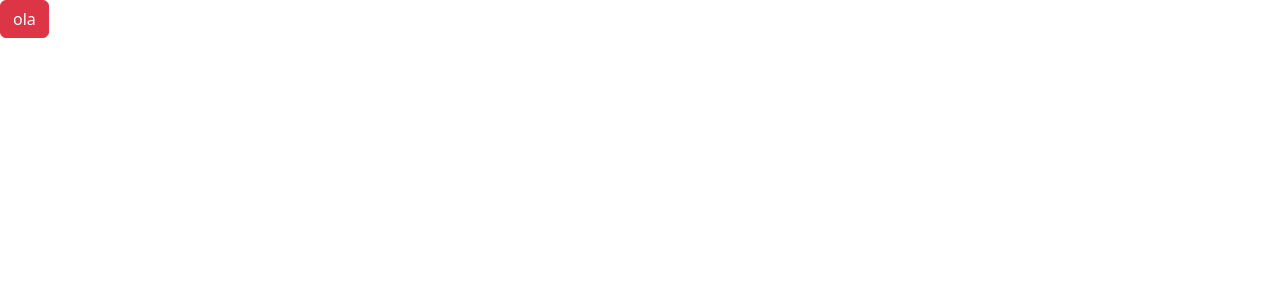
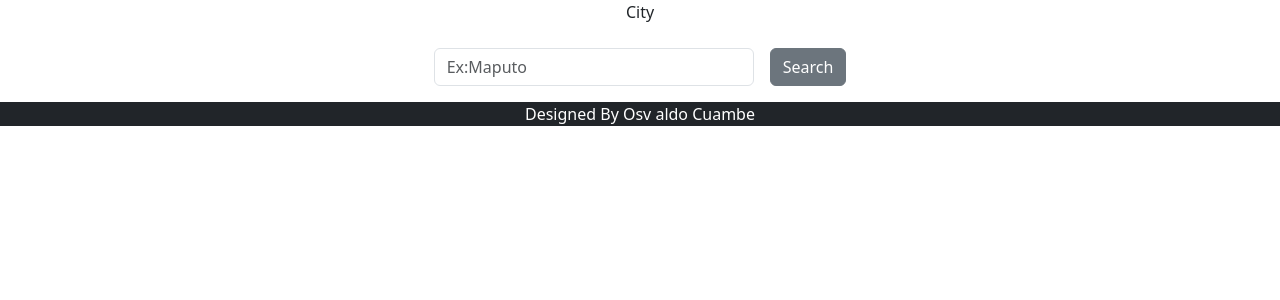
Before and after one commit to OGCapsLock/travel-assistant-challenge, a React (Vite) app: page / in a window 1280 px wide. Shown: the top 300 px of the page. Built offline with nearby package versions, Linux system fonts and the light colour scheme.

Commit message:
Add search select combo box

```diff
--- a/package.json
+++ b/package.json
@@ -16,6 +16,7 @@
     "react": "^18.2.0",
     "react-dom": "^18.2.0",
     "react-router-dom": "^6.14.2",
+    "react-select": "^5.7.4",
     "reactstrap": "^9.2.0",
     "sort-by": "^1.2.0"
   },
--- a/src/App.tsx
+++ b/src/App.tsx
@@ -1,17 +1,37 @@
-import { useState } from 'react'
+import { useState } from "react";
 
-import { Button } from 'reactstrap'
+import { Button, Col, Form, FormGroup, Input, Label, Row } from "reactstrap";
 
 function App() {
-  const [count, setCount] = useState(0)
+  const [count, setCount] = useState(0);
 
   return (
-   <>
-    <Button color='danger'>
-      ola
-    </Button>
-   </>
-  )
+    <div className="h-auto">
+      <Row>
+        <Form>
+          <FormGroup className="d-flex flex-column align-items-center justify-content-center">
+            <Label for="cityName">City</Label>
+          </FormGroup>
+          <FormGroup className="d-flex justify-content-center gap-3">
+            <Input
+              id="cityName"
+              name="city"
+              placeholder="Ex:Maputo"
+              maxLength={60}
+              className="w-25"
+              type="text"
+            />
+            <Button>Search</Button>
+          </FormGroup>
+        </Form>
+      </Row>
+      <Row>
+        <Col className="bg-dark text-center text-white">
+          Designed By Osv aldo Cuambe
+        </Col>
+      </Row>
+    </div>
+  );
 }
 
-export default App
+export default App;
```
Also changed, not shown: 1 other file (tests, documents, lock files or other folders).
